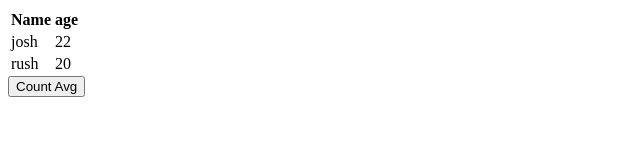
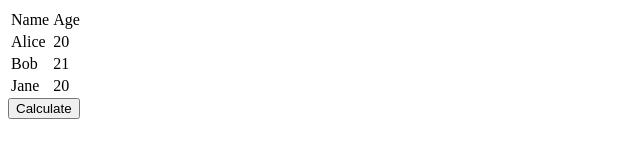
Before and after one commit to alfarotama/hands-on, a plain HTML site: page index.html in a window 1280 px wide. Shown: the whole page, without its empty margins (0-640 px from the left). Drawn offline with Linux system fonts and the light colour scheme; files that its build step writes are made by us from their sources.

Commit message:
mencoba memperbaiki kerapian

```diff
--- a/asset/script.js
+++ b/asset/script.js
@@ -1,39 +1,25 @@
-// task 1: menampilkan user ke DOM HTML
-const users = [
-	{
-		name: "josh",
-		age: 22,
-	},
-	{
-		name: "rush",
-		age: 20,
-	},
+// task 1: menampilkan user ke DOM HTML , dan menghitung rata-rata umur
+const students = [
+	{ name: "Alice", age: 20 },
+	{ name: "Bob", age: 21 },
+	{ name: "Jane", age: 20 },
 ];
 
-const usersContainer = document.querySelector(".users");
-
-users.forEach((user) => {
-	usersContainer.innerHTML += `
-		<tr>
-			<td>${user.name}</td>
-			<td>${user.age}</td>
-		</tr>
-	`;
+const tableDom = document.getElementById("student-table");
+students.forEach((student, idx) => {
+	let row = tableDom.insertRow(idx + 1);
+	let studentCell = row.insertCell(0);
+	studentCell.innerHTML = student.name;
+	let ageCell = row.insertCell(1);
+	ageCell.innerHTML = student.age;
 });
 
-// task 2: menghitung rata-rata
+const averageAge = (students) => {
+	const totalAge = students.reduce((acc, { age }) => acc + age, 0);
+	return totalAge / students.length;
+};
 
-const buttonContainer = document.querySelector(".hitung");
-
-buttonContainer.addEventListener("click", () => {
-	let jumlahUmur = 0;
-	let rataRata = 0;
-
-	users.forEach((user) => {
-		jumlahUmur += user.age;
-	});
-
-	rataRata = jumlahUmur / users.length;
-
-	alert(`Rata rata umur: ${rataRata}`);
-});
+function calculateStudents() {
+	age = averageAge(students);
+	console.log(age);
+}
--- a/index.html
+++ b/index.html
@@ -3,18 +3,19 @@
 	<head>
 		<meta charset="UTF-8" />
 		<meta name="viewport" content="width=device-width, initial-scale=1.0" />
-		<title>Document</title>
+		<title>Hands-on</title>
 		<link rel="stylesheet" href="./asset/main.css" />
 	</head>
 	<body>
-		<table>
+		<table id="student-table">
 			<tr>
-				<th>Name</th>
-				<th>age</th>
+				<td>Name</td>
+				<td>Age</td>
 			</tr>
-			<tbody class="users"></tbody>
 		</table>
-		<button class="count">Count Avg</button>
+
+		<button onclick="calculateStudents()">Calculate</button>
+
 		<script src="./asset/script.js"></script>
 	</body>
 </html>
```
